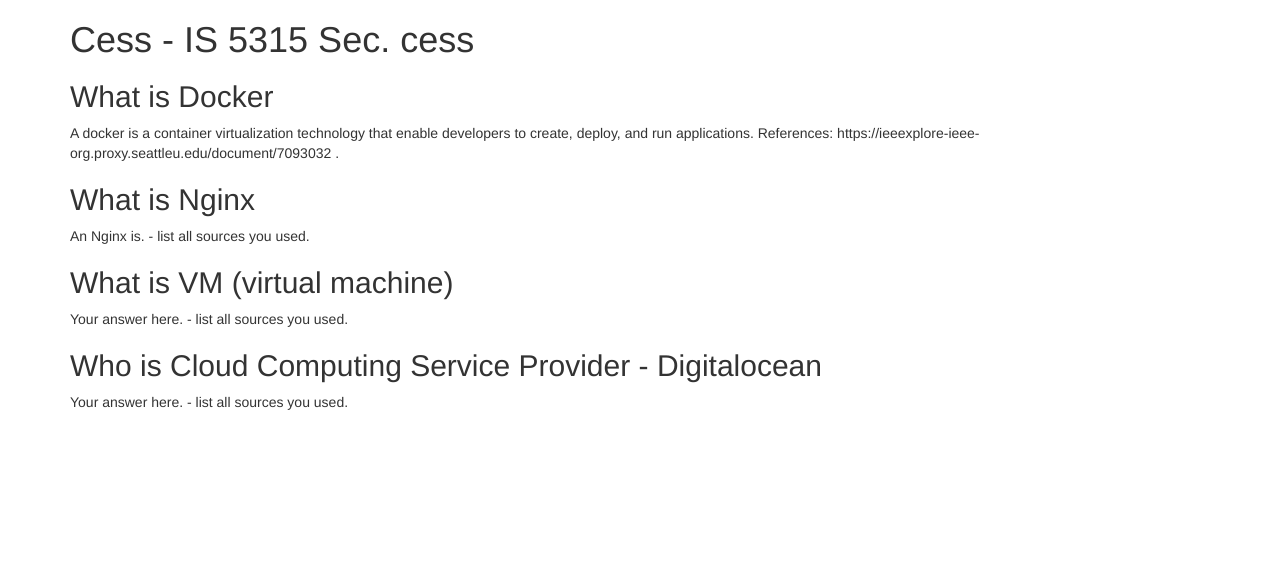
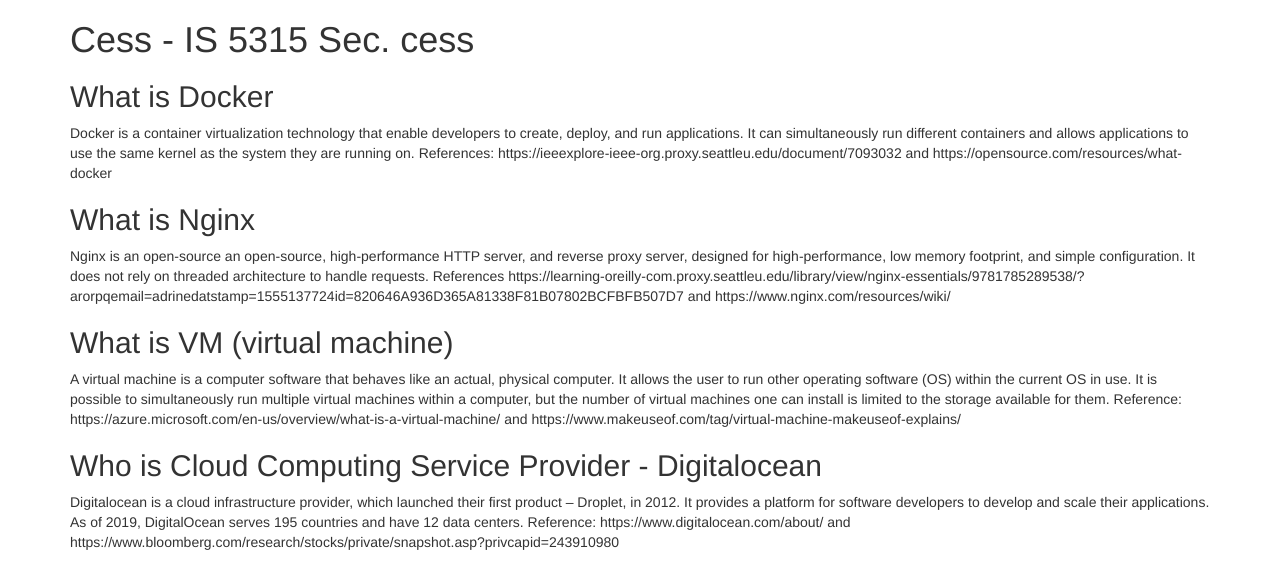
Before and after one commit to princeadri/5315, a plain HTML site: page index.html in a window 1280 px wide. Drawn offline with nearby package versions, Linux system fonts and the light colour scheme.

Commit message:
update hw2 files

```diff
--- a/index.html
+++ b/index.html
@@ -7,13 +7,16 @@
     <div class="container">
       <h1>Cess - IS 5315 Sec. cess</h1>
       <h2>What is Docker</h2>
-      <p>A docker is a container virtualization technology that enable developers to create, deploy, and run applications. References: https://ieeexplore-ieee-org.proxy.seattleu.edu/document/7093032 .</p>
+      <p>Docker is a container virtualization technology that enable developers to create, deploy, and run applications. It can simultaneously run different containers and allows applications to use the same kernel as the system they are running on. References: https://ieeexplore-ieee-org.proxy.seattleu.edu/document/7093032 and https://opensource.com/resources/what-docker  </p>
       <h2>What is Nginx</h2>
-      <p>An Nginx is. - list all sources you used.</p>
+      <p>Nginx is an open-source an open-source, high-performance HTTP server, and reverse proxy server, designed for high-performance, low memory footprint, and simple configuration. It does not rely on threaded architecture to handle requests.  References https://learning-oreilly-com.proxy.seattleu.edu/library/view/nginx-essentials/9781785289538/?arorpqemail=adrinedatstamp=1555137724id=820646A936D365A81338F81B07802BCFBFB507D7 and https://www.nginx.com/resources/wiki/ </p>
       <h2>What is VM (virtual machine)</h2>
-      <p>Your answer here. - list all sources you used.</p>
+      <p>A virtual machine is a computer software that behaves like an actual, physical computer. It allows the user to run other operating software (OS) within the current OS in use. It is possible to simultaneously run multiple virtual machines within a computer, but the number of virtual machines one can install is limited to the storage available for them. Reference: https://azure.microsoft.com/en-us/overview/what-is-a-virtual-machine/  and https://www.makeuseof.com/tag/virtual-machine-makeuseof-explains/ </p>
       <h2>Who is Cloud Computing Service Provider - Digitalocean</h2>
-      <p>Your answer here. - list all sources you used.</p>
+      <p>Digitalocean is a cloud infrastructure provider, which launched their first product – Droplet, in 2012. It provides a platform for software developers to develop and scale their applications. As of 2019, DigitalOcean serves 195 countries and have 12 data centers.
+
+Reference: https://www.digitalocean.com/about/  and https://www.bloomberg.com/research/stocks/private/snapshot.asp?privcapid=243910980
+</p>
     </div>
   </body>
 </html>
```
Also changed, not shown: hwgit.html (added, +13 -0 lines).
